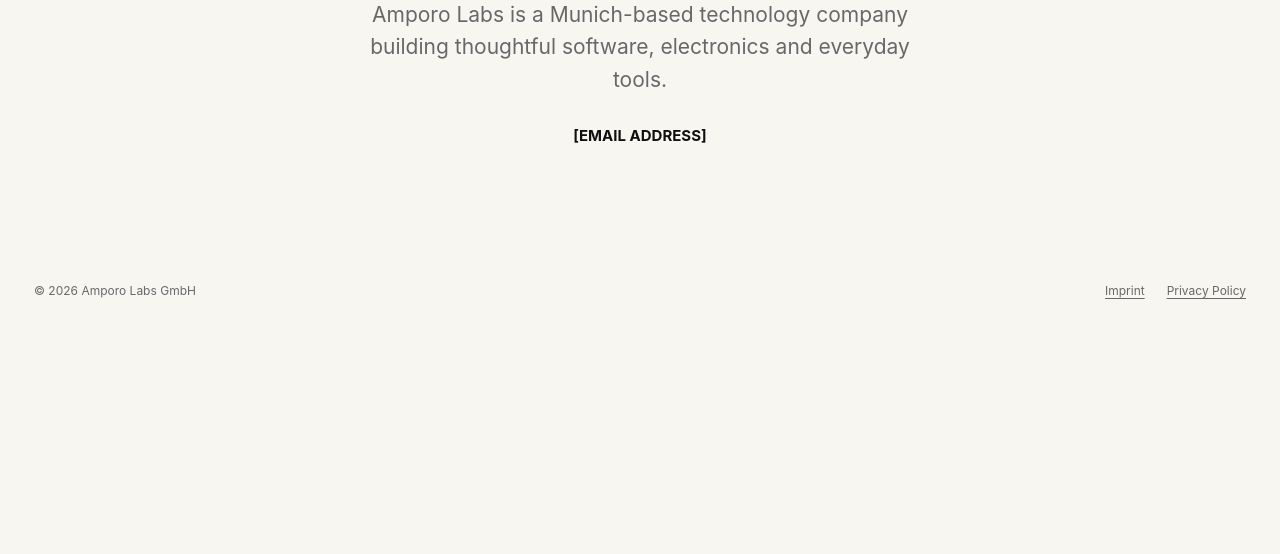
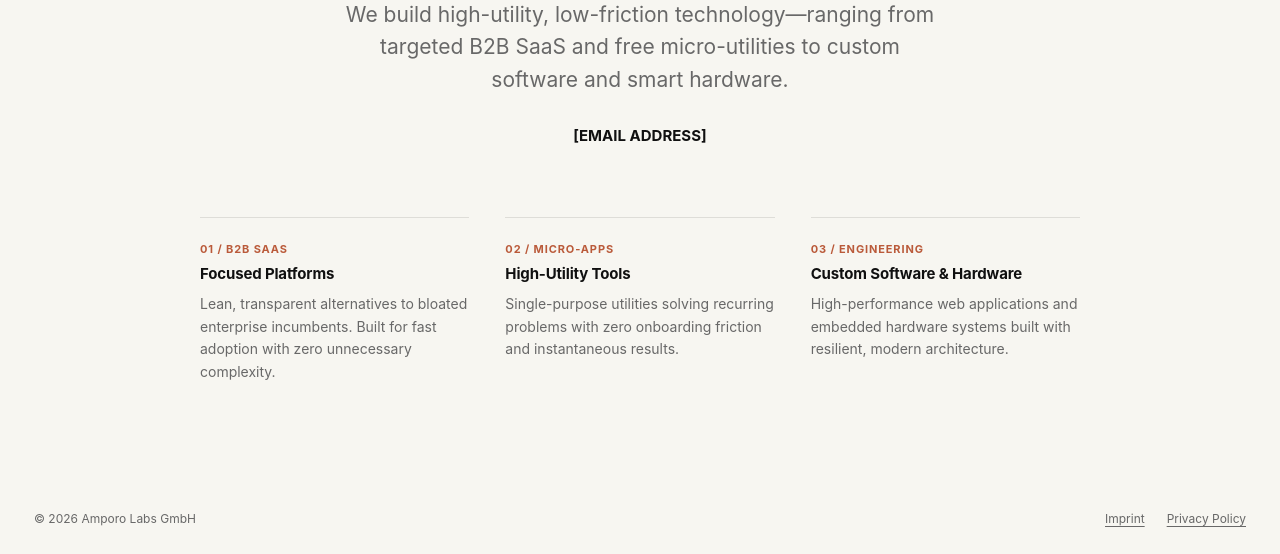
Before and after one commit to amporolabs/amporo-website, a plain HTML site: page index.html in a window 1280 px wide. Shown: the part 491-1045 px from the top of the page. Before the commit the page ends 817 px from the top, so only its background shows below. Drawn offline with Linux system fonts and the light colour scheme.

Commit message:
Add core offerings and punchy tagline based on studio strategy

```diff
--- a/index.html
+++ b/index.html
@@ -3,8 +3,8 @@
 <head>
   <meta charset="utf-8">
   <meta name="viewport" content="width=device-width, initial-scale=1">
-  <meta name="description" content="Amporo Labs GmbH builds useful digital products and practical technology.">
-  <title>Amporo Labs GmbH</title>
+  <meta name="description" content="Amporo Labs GmbH is a product studio and engineering lab building high-utility, low-friction technology.">
+  <title>Amporo Labs GmbH — Product Studio & Engineering Lab</title>
   <link rel="stylesheet" href="styles.css">
 </head>
 <body>
@@ -17,10 +17,28 @@
 
   <main class="landing">
     <section class="hero" aria-labelledby="hero-title">
-      <p class="eyebrow">Technology, made useful.</p>
-      <h1 id="hero-title">We turn good ideas into practical products.</h1>
-      <p class="intro">Amporo Labs is a Munich-based technology company building thoughtful software, electronics and everyday tools.</p>
+      <p class="eyebrow">Product Studio &amp; Engineering Lab · Munich</p>
+      <h1 id="hero-title">Complex under the hood. Obvious on the screen.</h1>
+      <p class="intro">We build high-utility, low-friction technology—ranging from targeted B2B SaaS and free micro-utilities to custom software and smart hardware.</p>
       <p class="contact-line">[EMAIL ADDRESS]</p>
+    </section>
+
+    <section class="offerings" aria-label="What We Build">
+      <article class="offering-card">
+        <span class="offering-label">01 / B2B SaaS</span>
+        <h2>Focused Platforms</h2>
+        <p>Lean, transparent alternatives to bloated enterprise incumbents. Built for fast adoption with zero unnecessary complexity.</p>
+      </article>
+      <article class="offering-card">
+        <span class="offering-label">02 / Micro-Apps</span>
+        <h2>High-Utility Tools</h2>
+        <p>Single-purpose utilities solving recurring problems with zero onboarding friction and instantaneous results.</p>
+      </article>
+      <article class="offering-card">
+        <span class="offering-label">03 / Engineering</span>
+        <h2>Custom Software &amp; Hardware</h2>
+        <p>High-performance web applications and embedded hardware systems built with resilient, modern architecture.</p>
+      </article>
     </section>
   </main>
 
--- a/styles.css
+++ b/styles.css
@@ -54,9 +54,12 @@ a { color: inherit; text-decoration-thickness: 1px; text-underline-offset: 0.22e
 
 .landing {
   min-height: calc(100vh - 164px);
-  display: grid;
-  place-items: center;
-  padding: 72px 24px 110px;
+  display: flex;
+  flex-direction: column;
+  align-items: center;
+  justify-content: center;
+  gap: 72px;
+  padding: 72px 24px 100px;
 }
 
 .hero { width: min(820px, 100%); text-align: center; }
@@ -88,6 +91,43 @@ h1 {
 
 .contact-line { margin: 0; font-size: 15px; font-weight: 650; }
 
+.offerings {
+  width: min(880px, 100%);
+  display: grid;
+  grid-template-columns: repeat(3, 1fr);
+  gap: 36px;
+  text-align: left;
+}
+
+.offering-card {
+  padding-top: 24px;
+  border-top: 1px solid var(--line);
+}
+
+.offering-label {
+  display: block;
+  font-size: 11px;
+  font-weight: 650;
+  letter-spacing: 0.08em;
+  color: var(--accent);
+  text-transform: uppercase;
+  margin-bottom: 8px;
+}
+
+.offering-card h2 {
+  margin: 0 0 10px;
+  font-size: 15px;
+  font-weight: 650;
+  letter-spacing: -0.01em;
+}
+
+.offering-card p {
+  margin: 0;
+  color: var(--muted);
+  font-size: 14px;
+  line-height: 1.6;
+}
+
 .site-footer {
   color: var(--muted);
   font-size: 12px;
@@ -113,7 +153,8 @@ h1 {
 
 @media (max-width: 640px) {
   .site-header { padding: 22px 20px; }
-  .landing { min-height: calc(100vh - 190px); padding: 64px 20px 90px; }
+  .landing { min-height: calc(100vh - 190px); padding: 56px 20px 80px; gap: 48px; }
+  .offerings { grid-template-columns: 1fr; gap: 24px; }
   h1 { font-size: clamp(43px, 14vw, 64px); }
   .site-footer { align-items: flex-start; gap: 22px; padding: 24px 20px; }
   .site-footer nav { flex-direction: column; gap: 10px; text-align: right; }
@@ -121,6 +162,7 @@ h1 {
 }
 
 @media (prefers-reduced-motion: no-preference) {
-  .hero { animation: rise 650ms ease-out both; }
+  .hero, .offerings { animation: rise 650ms ease-out both; }
+  .offerings { animation-delay: 80ms; }
   @keyframes rise { from { opacity: 0; transform: translateY(10px); } }
 }
```
